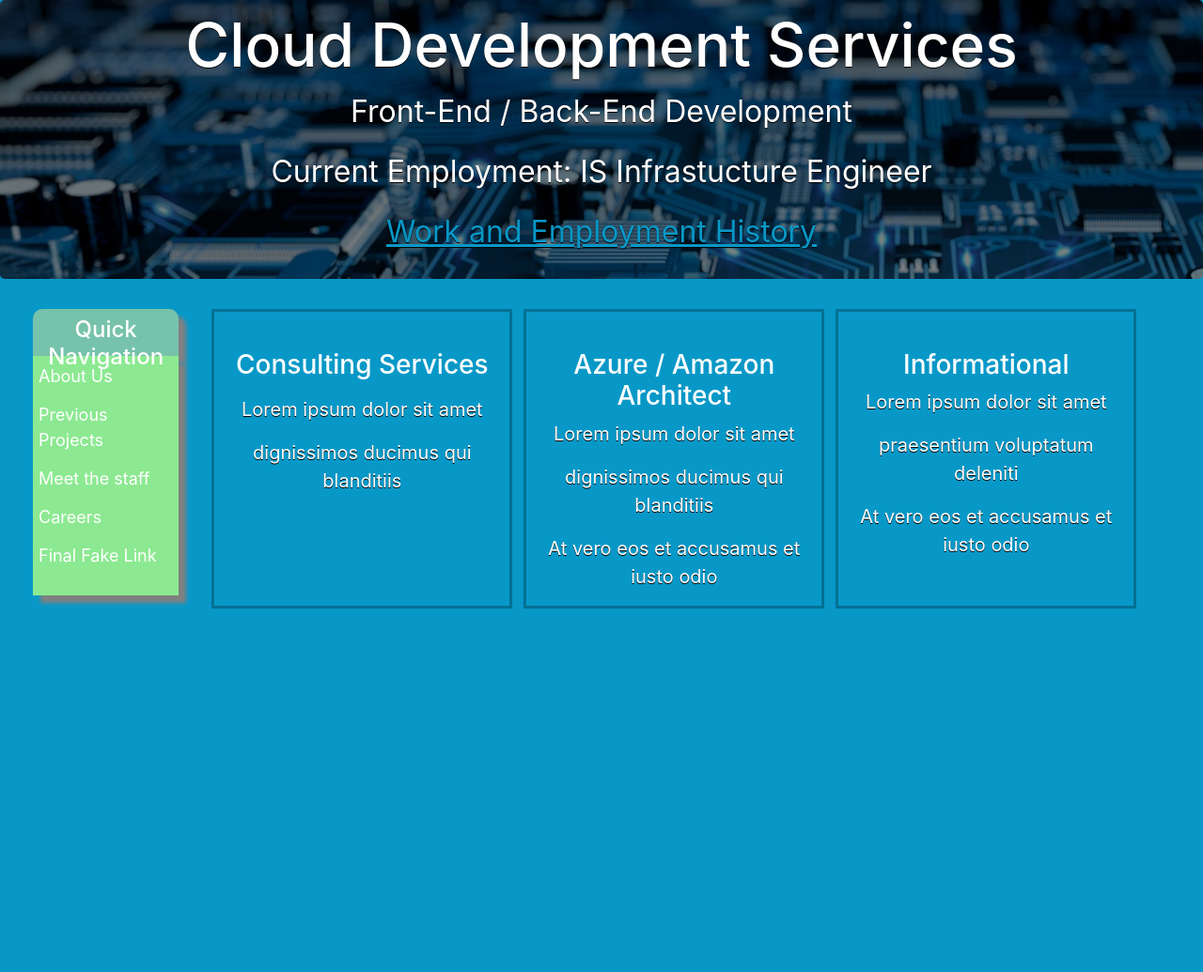
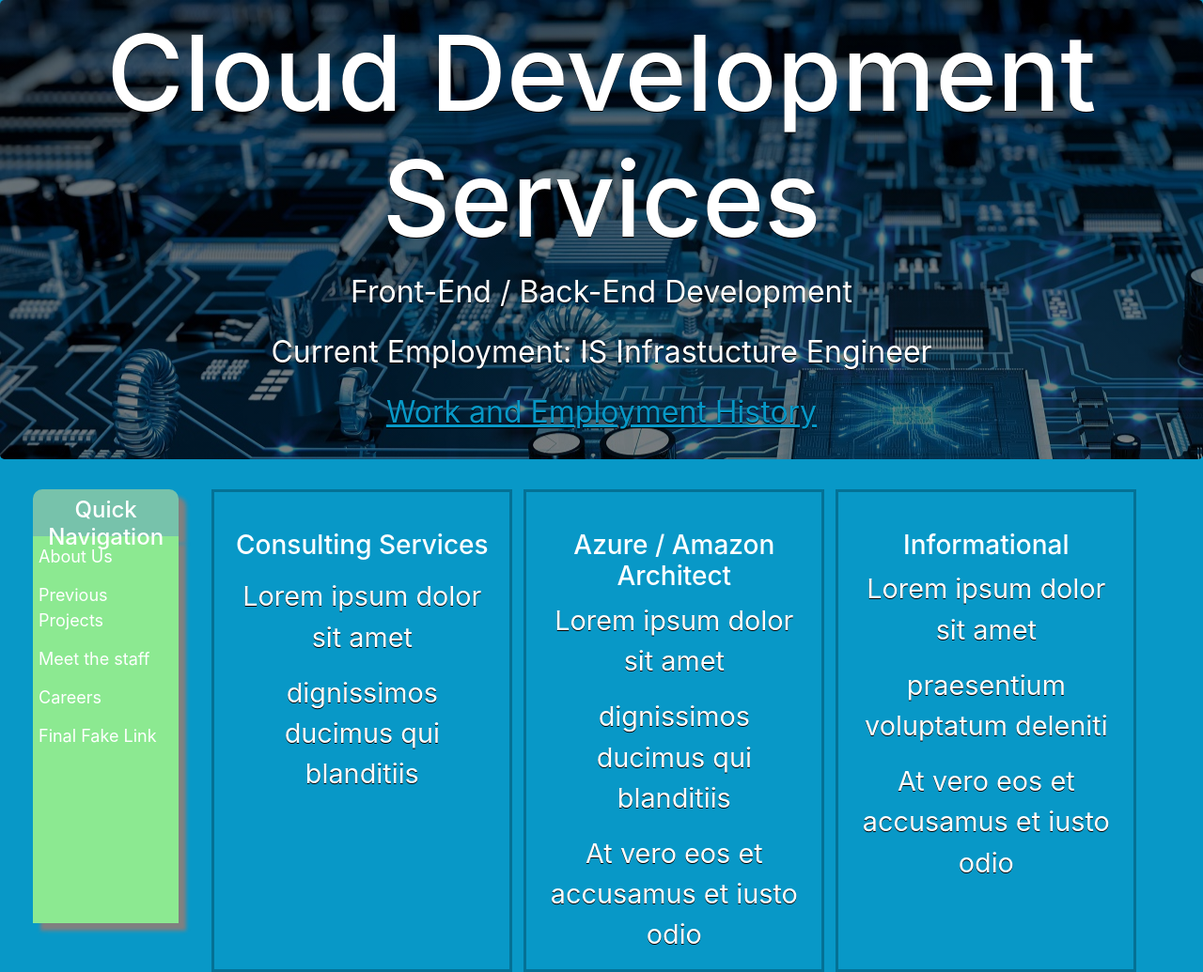
Before and after one commit to hydropero/Mirror_BB, a plain HTML site: page index.html in a window 1280 px wide. Shown: the whole page at 94% size. Before the commit the page ends 800 px from the top, so only its background shows below. Drawn offline with nearby package versions, Linux system fonts and the light colour scheme.

Commit message:
minor changes

```diff
--- a/style.css
+++ b/style.css
@@ -26,7 +26,7 @@ a:hover{
 .jumbotron h1, p{
     color: white;
     text-shadow: 0 1px 0 black;
-    font-size: 4rem;
+    font-size: 7rem;
 }
 
 body{
@@ -98,7 +98,7 @@ h3{
 
 p{
     text-align: center;
-    font-size: 125%;
+    font-size: 1.8rem;
 }
 .jumbotron{
     height: 50%;
```
